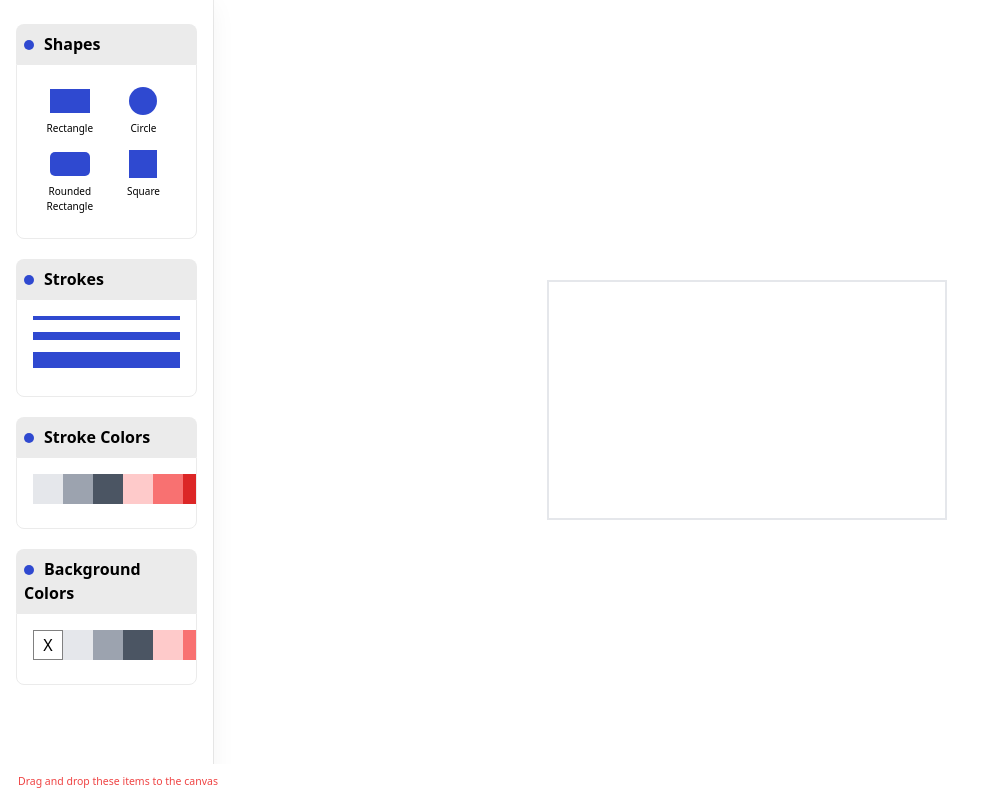
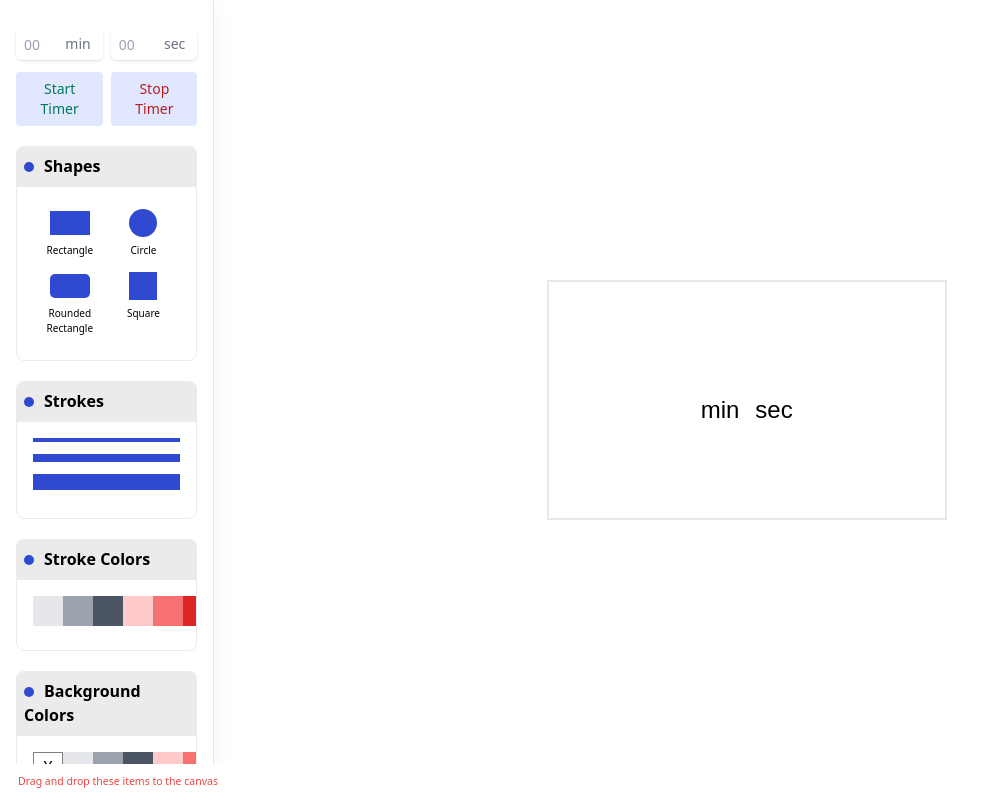
Before and after one commit to harshittpandey/drag-timer, a website with bundled scripts: page index.html in a window 1280 px wide. Shown: the whole page, without its empty margins (0-994 px from the left). Built offline with nearby package versions, Linux system fonts and the light colour scheme; a web font is replaced by a local one.

Commit message:
added timer

```diff
--- a/css/index.css
+++ b/css/index.css
@@ -1,3 +1,16 @@
+.font-marvel {
+  font-family: 'Marvel', sans-serif;
+}
+
+.text-largest {
+  font-size: 5rem;
+  line-height: 0;
+}
+
+.label-size {
+  font-size: 1.5rem;
+}
+
 .warning-text  {
   font-size: 10.5px;
   position: absolute;
--- a/index.html
+++ b/index.html
@@ -5,6 +5,9 @@
   <meta name="viewport" content="width=device-width, initial-scale=1.0">
   <meta http-equiv="X-UA-Compatible" content="ie=edge">
   <title>Document</title>
+  <!-- <link rel="preconnect" href="https://fonts.googleapis.com">
+  <link rel="preconnect" href="https://fonts.gstatic.com" crossorigin> -->
+  <link href="https://fonts.googleapis.com/css2?family=Marvel:wght@700&display=swap" rel="stylesheet">
   <link href="https://unpkg.com/tailwindcss@^2/dist/tailwind.min.css" rel="stylesheet">
   <link rel="stylesheet" href="./css/index.css">
   <script src="./dist/index.js" type="module"></script>
@@ -12,9 +15,64 @@
 <body onload="">
   <div class="flex h-screen">
     <div class="w-2/12 h-full py-6 px-4 overflow-y-scroll" id="palettes">
+      <div class="mb-5">
+        <!-- inputs -->
+        <div class="flex items-center space-x-2">
+          <!-- minutes-input -->
+          <div class="mt-1 relative rounded-md shadow">
+            <!-- <label for="minutes" class="block text-sm font-medium text-gray-700">Minutes</label> -->
+            <input type="text" name="minutes" id="minutes-input"
+              class="focus:ring-indigo-400 focus:border-indigo-400 block w-full pl-2 pr-10 sm:text-sm rounded-md h-8"
+              placeholder="00">
+            <div class="absolute inset-y-0 right-0 pr-3 flex items-center pointer-events-none text-sm text-gray-500">
+              <span>min</span>
+            </div>
+          </div>
+          <!-- seconds-input -->
+          <div class="mt-1 relative rounded-md shadow">
+            <!-- <label for="seconds" class="block text-sm font-medium text-gray-700">Seconds</label> -->
+            <input type="text" name="seconds" id="seconds-input"
+              class="focus:ring-indigo-400 focus:border-indigo-400 block w-full pl-2 pr-10 sm:text-sm rounded-md h-8"
+              placeholder="00">
+            <div class="absolute inset-y-0 right-0 pr-3 flex items-center pointer-events-none text-sm text-gray-500">
+              <span>sec</span>
+            </div>
+          </div>
+        </div>
+        <!-- inputs:end -->
+        <!-- actions -->
+        <div class="mt-3 flex items-center space-x-2">
+          <button type="button"
+            id="startTimer"
+            class="inline-flex items-center px-3 py-1.5 border border-transparent text-sm font-medium rounded text-green-700 bg-indigo-100 hover:bg-indigo-200 focus:outline-none focus:ring-2 focus:ring-offset-2 focus:ring-indigo-500">
+            Start Timer
+          </button>
+          <button type="button"
+            id="stopTimer"
+            class="inline-flex items-center px-3 py-1.5 border border-transparent text-sm font-medium rounded text-red-700 bg-indigo-100 hover:bg-indigo-200 focus:outline-none focus:ring-2 focus:ring-offset-2 focus:ring-indigo-500">
+            Stop Timer
+          </button>
+        </div>
+        <!-- actions:end -->
+      </div>
       <div class="warning-text text-red-500">Drag and drop these items to the canvas</div>
     </div>
-    <div class="w-10/12 h-full p-8 flex items-center justify-center" id="canvas"></div>
+    <div class="w-10/12 h-full relative">
+      <div class="relative z-10 w-full h-full p-8 flex items-center justify-center" id="canvas">
+      </div>
+      <div class="absolute top-0 left-0 w-full h-full p-8 flex items-center justify-center">
+        <div class="flex items-center justify-center space-x-4 relative z-20 text-largest">
+          <div id="minute-viewer" class="font-marvel">
+            <span class="time"></span>
+            <span class="label-size">min</span>
+          </div>
+          <div id="seconds-viewer" class="font-marvel">
+            <span class="time"></span>
+            <span class="label-size">sec</span>
+          </div>
+        </div>
+      </div>
+    </div>
   </div>
 </body>
 </html>
```
Also changed, not shown: src/index.ts (+11 -0 lines), src/timer/timer.ts (added, +41 -0 lines).
